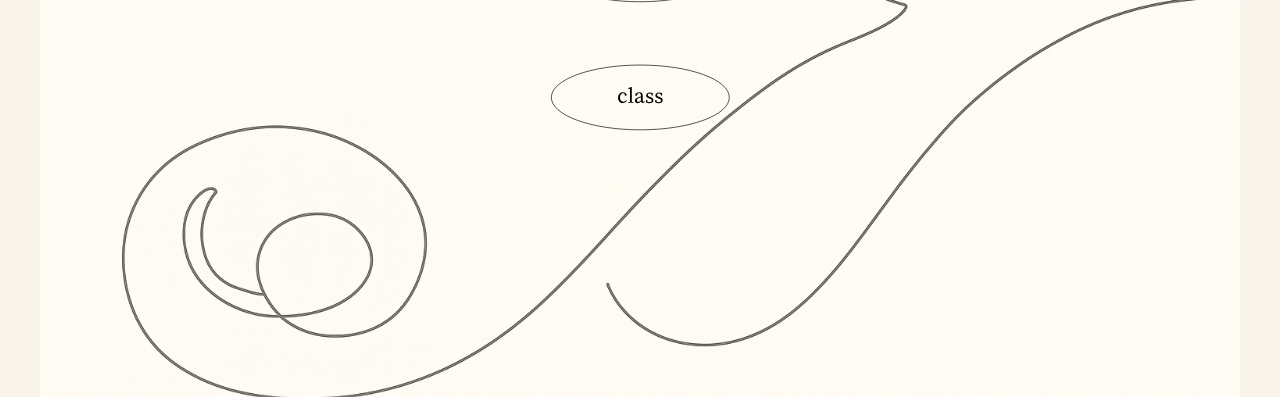
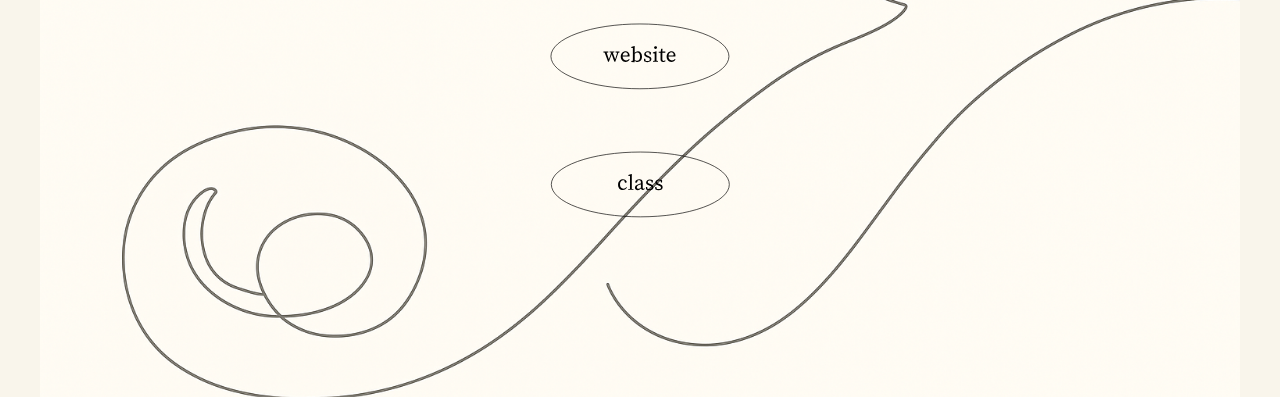
Before and after one commit to Sei-ceramic/Sei-ceramic.github.io, a plain HTML site: page index.html in a window 1280 px wide. Shown: the part 403-800 px from the top of the page. Drawn offline with Linux system fonts and the light colour scheme.

Commit message:
index.html

```diff
--- a/index.html
+++ b/index.html
@@ -23,8 +23,7 @@
       display: flex;
       flex-direction: column;
       align-items: center;
-      justify-content: start;
-      padding-top: 100px;
+      justify-content: center;
     }
 
     .logo {
@@ -33,7 +32,7 @@
     }
 
     .button-group {
-      margin-top: -80px;
+      margin-top: -40px;
       display: flex;
       flex-direction: column;
       align-items: center;
@@ -49,7 +48,6 @@
         background-image: url("background.jpg");
         background-size: cover;
         justify-content: center;
-        padding-top: 0;
       }
 
       .logo {
```
